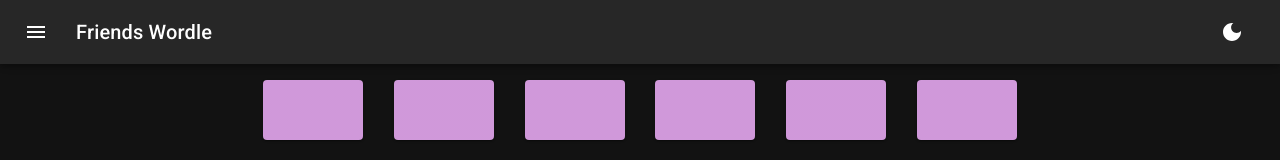
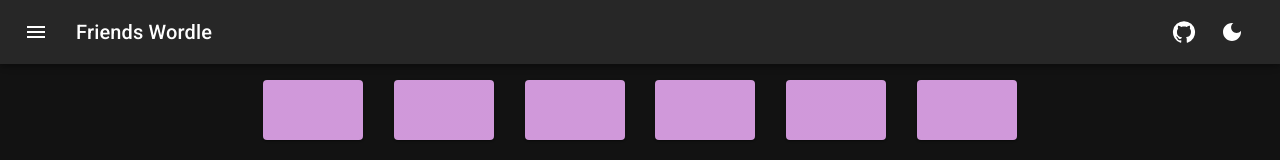
Before and after one commit to danieljmann96/friends-wordle, a React app: page / in a window 1280 px wide. Shown: the top 160 px of the page. Built offline with nearby package versions, Linux system fonts and the light colour scheme.

Commit message:
add github link

```diff
--- a/src/components/AppRoot.tsx
+++ b/src/components/AppRoot.tsx
@@ -2,10 +2,16 @@ import React, { useState } from 'react';
 import { SnackbarProvider } from 'notistack';
 import { createTheme, ThemeProvider } from '@mui/material/styles';
 import { AppBar, IconButton, Paper, Toolbar, Typography } from '@mui/material';
-import { Menu as MenuIcon, LightMode, DarkMode } from '@mui/icons-material';
+import {
+  Menu as MenuIcon,
+  LightMode,
+  DarkMode,
+  GitHub
+} from '@mui/icons-material';
 import WordProvider from '../providers/WordProvider';
 import LetterGrid from './LetterGrid';
 import KeyboardInput from './KeyboardInput';
+import { GITHUB_REPO_LINK } from '../constants';
 
 const darkTheme = createTheme({ palette: { mode: 'dark' } });
 const lightTheme = createTheme({ palette: { mode: 'light' } });
@@ -38,6 +44,15 @@ export default function AppRoot(): JSX.Element {
                 Friends Wordle
               </Typography>
               <IconButton
+                aria-label="github"
+                color="inherit"
+                href={GITHUB_REPO_LINK}
+                size="large"
+                target="_blank"
+              >
+                <GitHub />
+              </IconButton>
+              <IconButton
                 aria-label="dark mode"
                 color="inherit"
                 onClick={handleChangeTheme}
--- a/src/constants/index.ts
+++ b/src/constants/index.ts
@@ -36,3 +36,6 @@ export const alphabet = [
   'Y',
   'Z'
 ];
+
+export const GITHUB_REPO_LINK =
+  'https://github.com/danieljmann96/friends-wordle';
```
